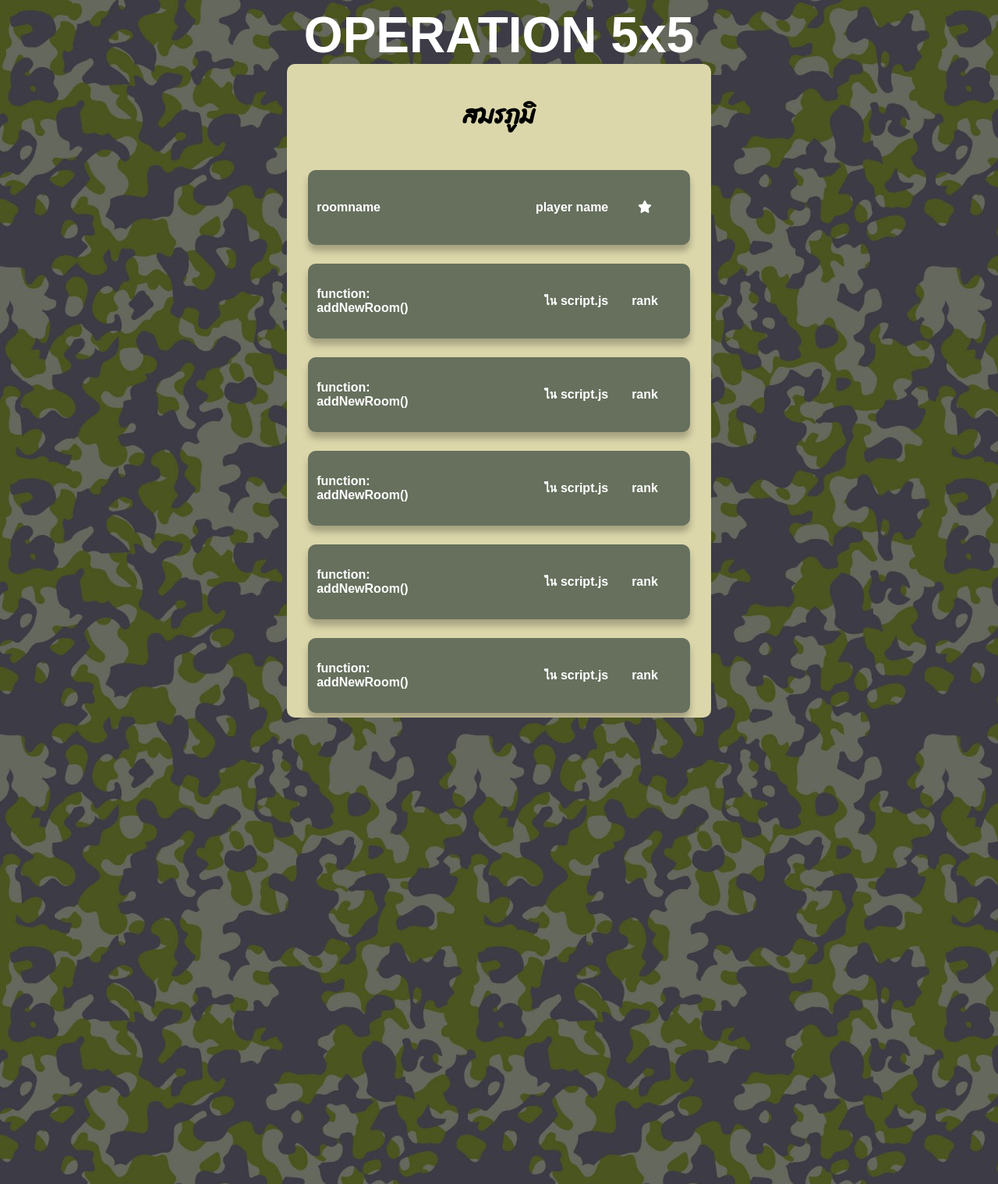
After one commit to it64070101/operation5x5, a PHP site: page /room.html in a window 1280 px wide. The commit adds this page. Shown: the top 1518 px of the page at 78% size. Run offline with PHP 8.4, Linux system fonts and the light colour scheme; some libraries are stand-ins or nearby versions.

Commit message:
add room.html for select room

```diff
--- /dev/null
+++ b/public/room.html
@@ -0,0 +1,43 @@
+<!DOCTYPE html>
+<html lang="en">
+
+<head>
+    <meta charset="UTF-8">
+    <meta name="viewport" content="width=device-width, initial-scale=1.0">
+    <title>Operation 5x5</title>
+    <link rel="stylesheet" href="style.css">
+    <link rel="preconnect" href="https://fonts.googleapis.com">
+    <link rel="preconnect" href="https://fonts.gstatic.com" crossorigin>
+    <link
+        href="https://fonts.googleapis.com/css2?family=Noto+Sans+Thai+Looped:wght@700;900&family=Sriracha&display=swap"
+        rel="stylesheet">
+    <script src="https://www.gstatic.com/firebasejs/10.7.2/firebase-app-compat.js"></script>
+    <script src="https://www.gstatic.com/firebasejs/10.7.2/firebase-analytics-compat.js"></script>
+    <script src="https://www.gstatic.com/firebasejs/10.7.2/firebase-database-compat.js"></script>
+    <script src="https://www.gstatic.com/firebasejs/10.8.0/firebase-auth-compat.js"></script>
+    <link rel="stylesheet" href="https://cdnjs.cloudflare.com/ajax/libs/font-awesome/6.5.1/css/all.min.css"
+        integrity="sha512-DTOQO9RWCH3ppGqcWaEA1BIZOC6xxalwEsw9c2QQeAIftl+Vegovlnee1c9QX4TctnWMn13TZye+giMm8e2LwA=="
+        crossorigin="anonymous" referrerpolicy="no-referrer" />
+
+</head>
+
+<body>
+    <div class="container">
+        <div id="logo">OPERATION 5x5</div>
+        <div class="page">
+            <form action="" id="room-list">
+                <h1>สมรภูมิ</h1>
+                <button class="room" type="button">
+                    <div class="room-name">roomname</div>
+                    <div class="player-name">player name</div>
+                    <div class="player-rank"><i class="fa-solid fa-star"></i></div>
+                </button>
+                <!-- <button class="select" type="button" id="login-button" onclick="loginUser()">ลงชื่อด้วย Google</button> -->
+            </form>
+        </div>
+    </div>
+    <script src="script.js"></script>
+    <!-- <script src="auth.js"></script> -->
+</body>
+
+</html>
--- a/public/script.js
+++ b/public/script.js
@@ -25,3 +25,39 @@ function setPlayerProfile() {
         // console.log(currentUser.displayName);
     }
 }
+
+function addNewRoom() {
+    let roomName = "function: addNewRoom()"
+    let playerName = "ใน script.js"
+    let playerRank = "rank"
+    let room = document.createElement('button')
+    room.classList.add('room');
+
+    let divRoomName = document.createElement('div')
+    divRoomName.appendChild(document.createTextNode(roomName))
+    divRoomName.classList.add('room-name')
+
+    let divPlayerName = document.createElement('div')
+    divPlayerName.appendChild(document.createTextNode(playerName))
+    divPlayerName.classList.add('player-name')
+
+    let divPlayerRank = document.createElement('div')
+    divPlayerRank.appendChild(document.createTextNode(playerRank))
+    divPlayerRank.classList.add('player-rank')
+
+    room.appendChild(divRoomName)
+    room.appendChild(divPlayerName)
+    room.appendChild(divPlayerRank)
+
+    let roomList = document.querySelector('#room-list')
+    roomList.appendChild(room);
+}
+
+addNewRoom()
+addNewRoom()
+addNewRoom()
+addNewRoom()
+addNewRoom()
+addNewRoom()
+addNewRoom()
+addNewRoom()
--- a/public/style.css
+++ b/public/style.css
@@ -53,6 +53,28 @@ button.gameBtn[disabled] {
     opacity: 50%;
 }
 
+button.room {
+    display: grid;
+    grid-template-columns: 40% 40% 20%;
+    height: 6rem;
+    width: 90%;
+    background: #66705D;
+    margin: 4px auto 4px auto;
+    font-size: 16px;
+}
+
+.room-name {
+    text-align: start;
+}
+
+.player-name {
+    text-align: end;
+    white-space: nowrap;
+    overflow: clip;
+}
+
+.player-rank {}
+
 button:hover {
     background: #66705D;
     background: white;
@@ -75,6 +97,10 @@ input {
     border: none;
     min-height: 2rem;
     width: 20rem;
+}
+
+.page {
+    overflow-y: auto;
 }
 
 #logo {
@@ -128,9 +154,9 @@ input {
     padding-bottom: 1rem;
 }
 
-.page.leaderboard {
-    overflow-y: scroll;
-}
+/* .page.leaderboard {
+    overflow-y: auto;
+} */
 
 .popup-overlay {
     display: none;
```
